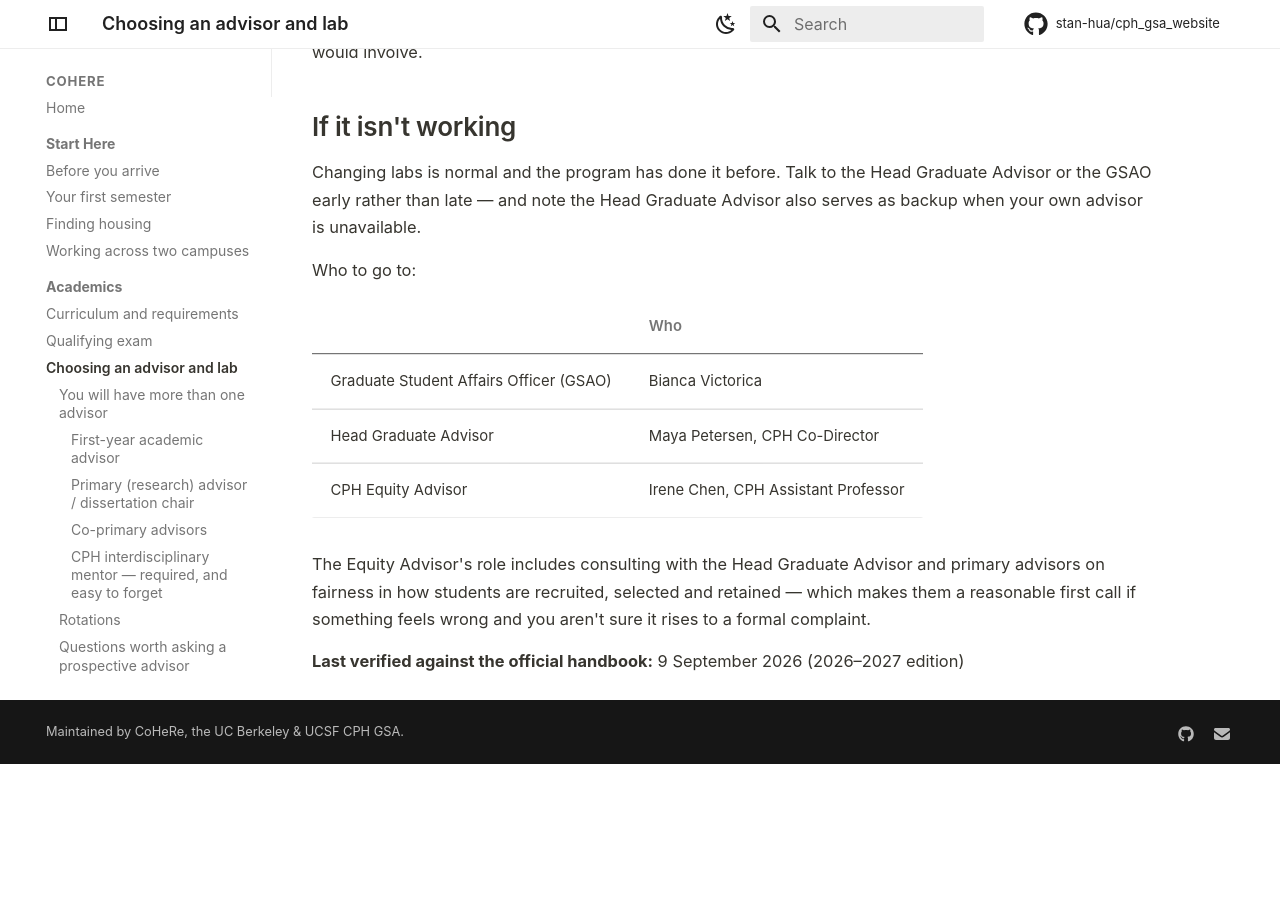
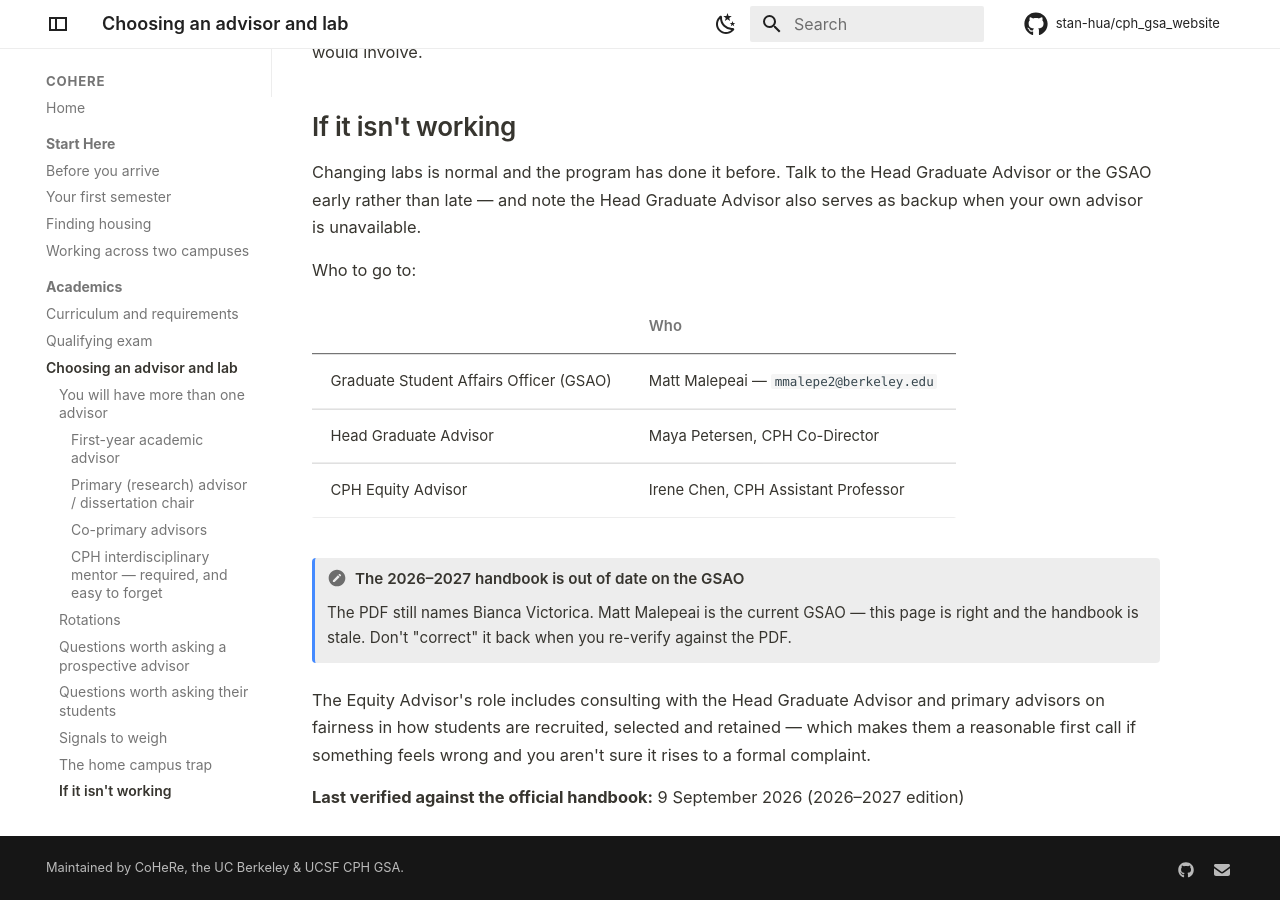
Before and after one commit to stan-hua/cph_gsa_website, an MkDocs documentation site: the page built from docs/academics/advisors.md, in a window 1280 px wide and 900 px high, scrolled down 3653 px. Built offline with MkDocs 1.6.1 and Material for MkDocs 9.7.7, drawn with Linux system fonts in a browser that asks for light colours; comment, search, counter and statistics services are not loaded; before the commit the page ends 4417 px from its top, so only the background shows below that.

Commit message:
Update GSAO to Matt Malepeai
The 2026-2027 handbook still names Bianca Victorica; the current GSAO is Matt
Malepeai (mmalepe2@berkeley.edu). Updated the three places the site named her —
the contacts table, the FAQ, and the events-fund process on the funding page.

Added a note on the contacts table saying the handbook is stale here, so the
next person to verify the site against the PDF doesn't revert it.

Co-Authored-By: Claude Opus 5 (1M context) <noreply@anthropic.com>
Claude-Session: https://claude.ai/code/session_011txwhWTcQzUmheNoaMXPAZ

```diff
--- a/docs/academics/advisors.md
+++ b/docs/academics/advisors.md
@@ -139,9 +139,14 @@ Who to go to:
 
 | | Who |
 |---|---|
-| Graduate Student Affairs Officer (GSAO) | Bianca Victorica |
+| Graduate Student Affairs Officer (GSAO) | Matt Malepeai — `mmalepe2@berkeley.edu` |
 | Head Graduate Advisor | Maya Petersen, CPH Co-Director |
 | CPH Equity Advisor | Irene Chen, CPH Assistant Professor |
+
+!!! note "The 2026–2027 handbook is out of date on the GSAO"
+    The PDF still names Bianca Victorica. Matt Malepeai is the current GSAO —
+    this page is right and the handbook is stale. Don't "correct" it back when
+    you re-verify against the PDF.
 
 The Equity Advisor's role includes consulting with the Head Graduate Advisor and
 primary advisors on fairness in how students are recruited, selected and retained
```
Also changed, not shown: docs/academics/funding.md (+2 -2 lines), docs/resources/faq.md (+1 -1 lines).
